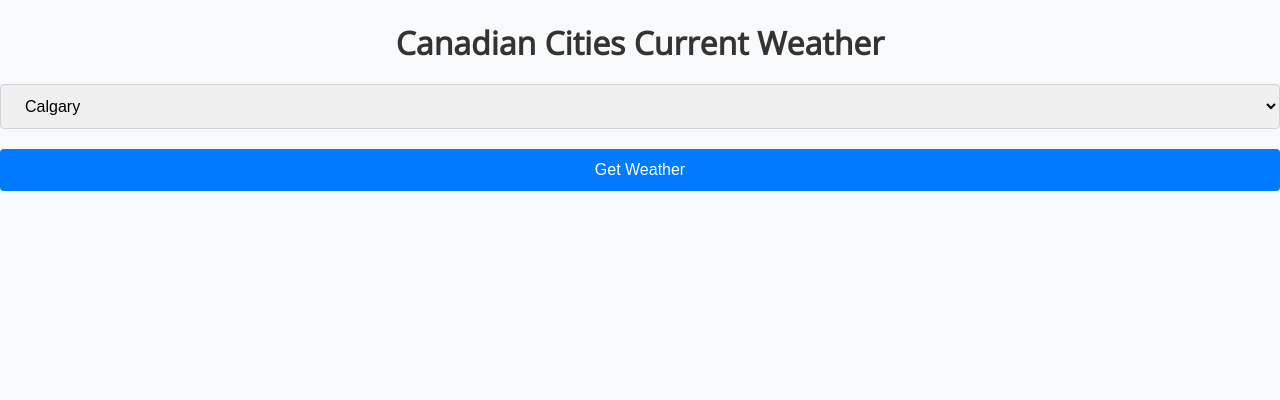
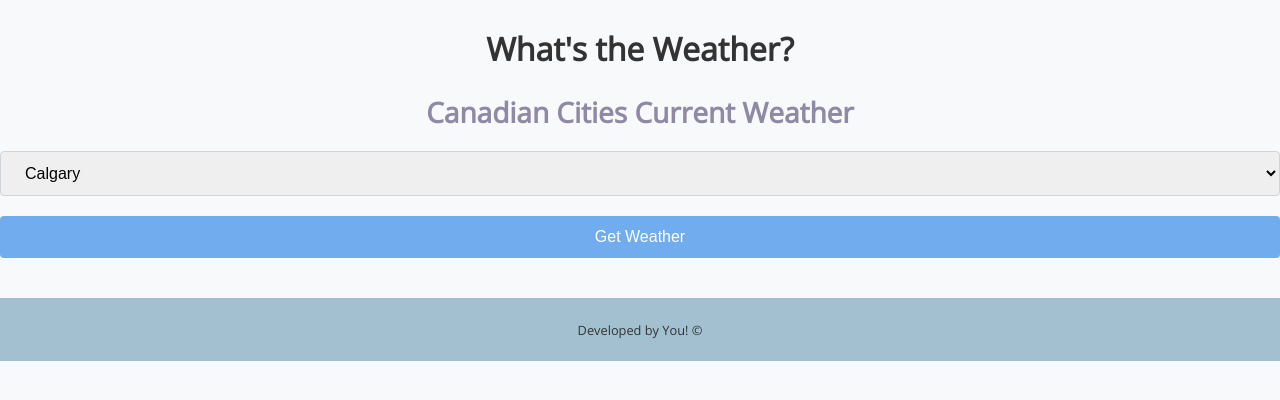
Before and after one commit to vidakayla/cprg-218-lab-5, a plain HTML site: page index.html in a window 1280 px wide. Drawn offline with nearby package versions, Linux system fonts and the light colour scheme.

Commit message:
updated html and css
footer, styling, hero section

```diff
--- a/index.html
+++ b/index.html
@@ -6,7 +6,14 @@
     <link href="https://fonts.googleapis.com/css2?family=Open+Sans&display=swap" rel="stylesheet">
 </head>
 <body>
-    <h1>Canadian Cities Current Weather</h1>
+    <section class="hero-container">
+        <div class="hero-image">
+        </div>
+        <div class="hero-text">
+            <h1>What's the Weather?</h1>
+        </div>
+    </section>
+    <h2>Canadian Cities Current Weather</h2>
     <select id="city-dropdown">
         <option value="Calgary">Calgary</option>
         <option value="Vancouver">Vancouver</option>
@@ -15,6 +22,9 @@
     <button id="get-weather">Get Weather</button>
     <div id="weather-info" class="weather-info">
         </div>
+    <footer>
+        <p>Developed by You! &copy; </p>
+    </footer>
     <script src="script.js" defer></script>
 </body>
 </html>
--- a/styles.css
+++ b/styles.css
@@ -21,6 +21,12 @@ h1 {
     font-size: 32px;
     margin-bottom: 20px;
 }
+h2 {
+    text-align: center;
+    color: #9089a5;
+    font-size: 28px;
+    margin-bottom: 20px;
+}
 #city-dropdown,
 #get-weather {
     width: 100%; /* Make dropdown and button full width */
@@ -32,16 +38,24 @@ h1 {
     cursor: pointer; /* Indicate clickable elements */
 }
 #get-weather {
-    background-color: #007bff;
+    background-color: #71adee;
     color: #fff;
     border: none;
     transition: background-color 0.2s ease-in-out;
 }
 #get-weather:hover {
-    background-color: #0069d9;
+    background-color: #5392d5;
 }
 #weather-info {
     font-size: 18px;
     text-align: center;
     margin-top: 20px;
+    margin-bottom: 20px;
 }
+footer {
+    background-color: #a3c0d1;
+    padding: 10px;
+    text-align: center;
+    font-size: 0.8rem;
+    color: #333;
+  }
```
